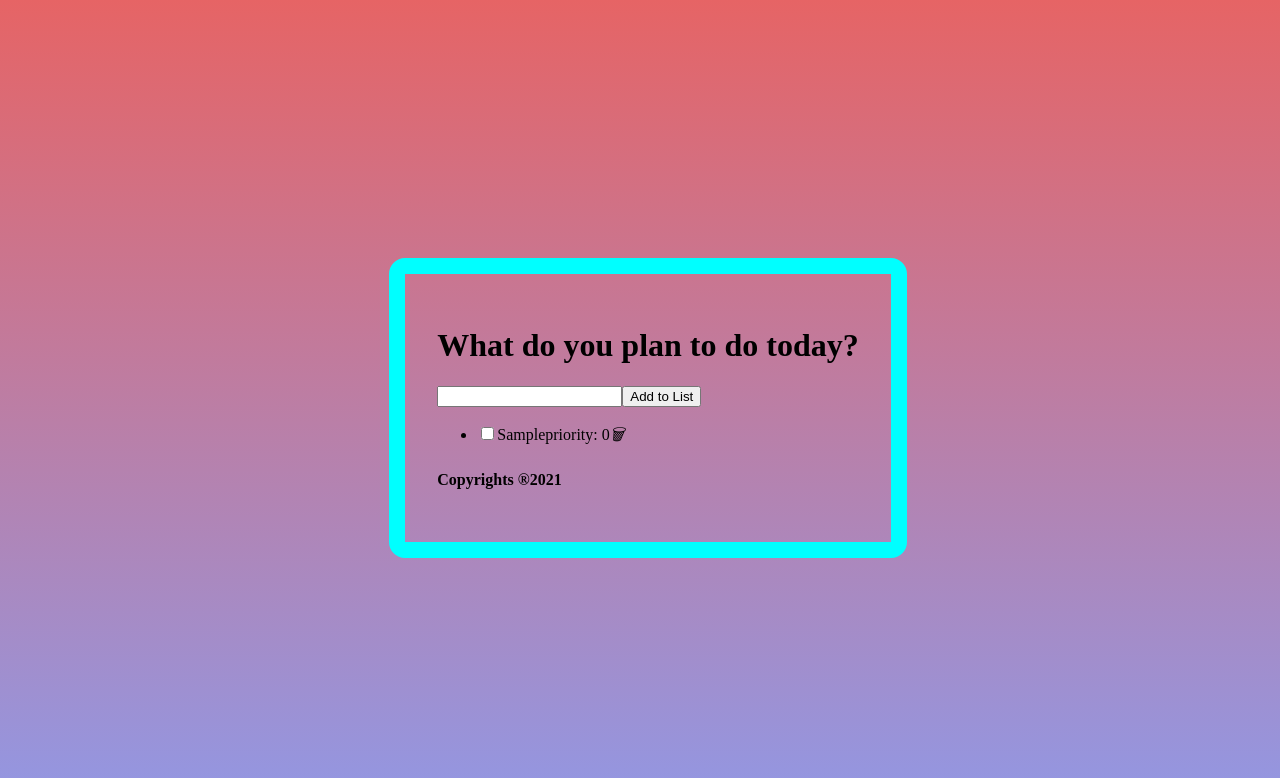
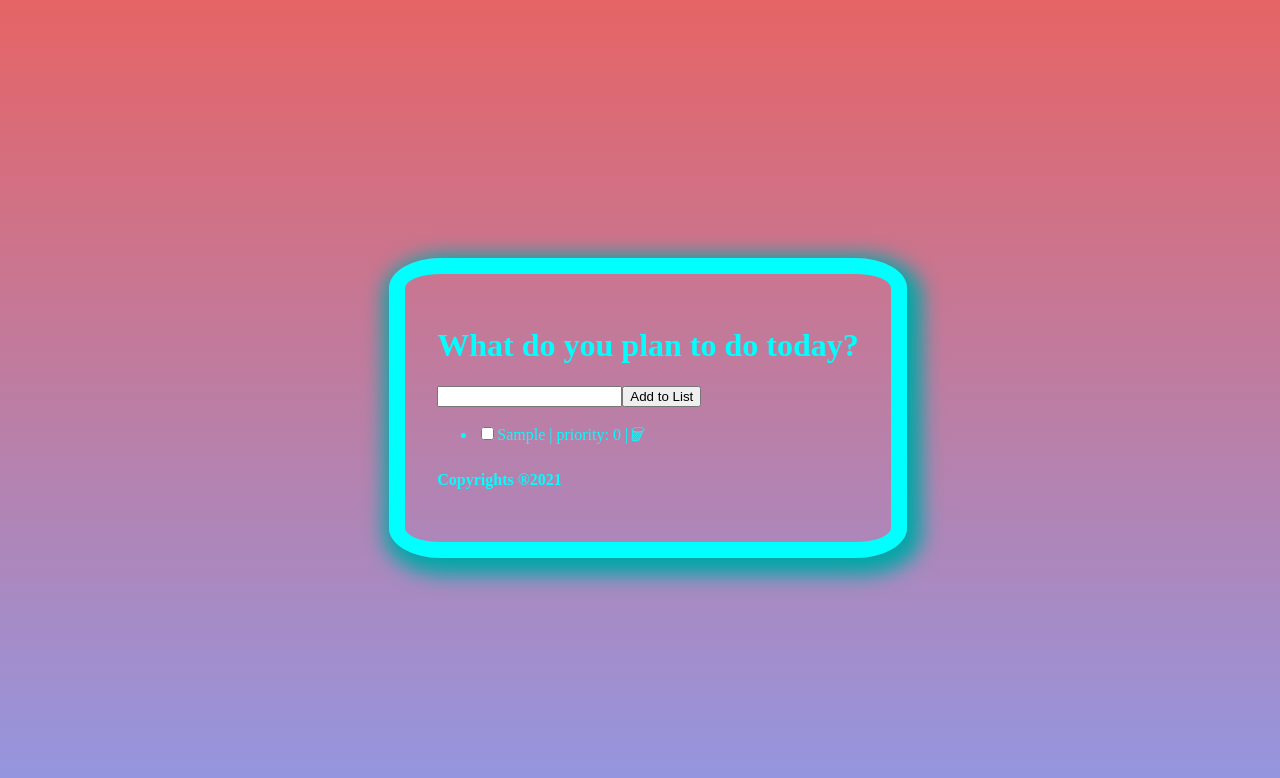
Before and after one commit to VivianeBusch-Wallace/to-do-app-react, a React (Create React App) app: page / in a window 1280 px wide. Both pictures are taken after typing "Sample" into the empty fields and a click on the input "Add to List". Shown: the top 778 px of the page. Built offline with nearby package versions, Linux system fonts and the light colour scheme.

Commit message:
box/shadow

```diff
--- a/src/components/ToDoList.js
+++ b/src/components/ToDoList.js
@@ -9,7 +9,7 @@ const ToDoList = (props) => {
         onChange={() => props.check(toDo.id)}
       />
       {toDo.title}
-      priority: {toDo.priority}
+      <span> | priority: {toDo.priority} |</span>
       {/* remove the listitem on click of icon >> */}
       <i
         onClick={() => {
--- a/src/scss/main.scss
+++ b/src/scss/main.scss
@@ -9,6 +9,8 @@ body {
 
 .App {
   border: aqua 1rem solid;
-  border-radius: 1rem;
+  border-radius: 10%;
   padding: 2rem;
+  color: aqua;
+  box-shadow: rgb(0, 167, 167) 5px 7px 20px 10px;
 }
```
